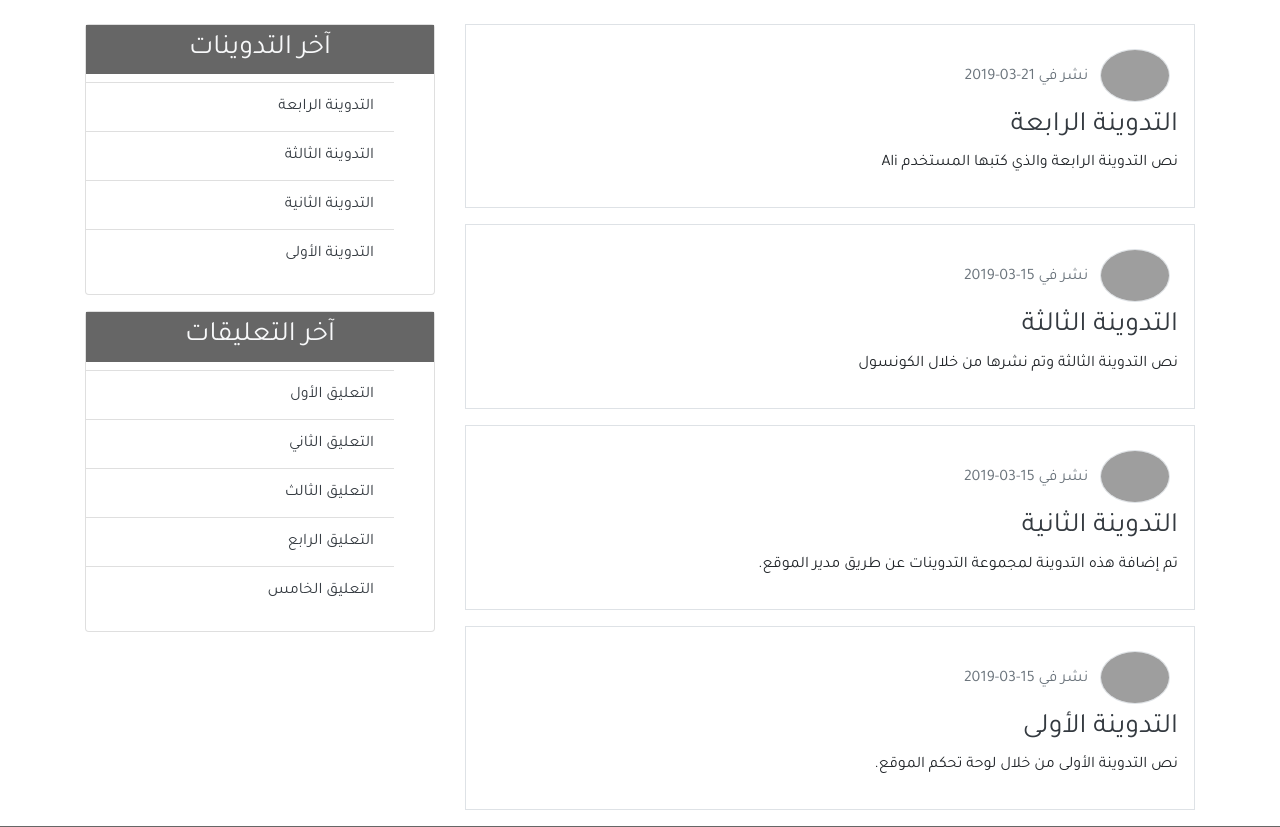
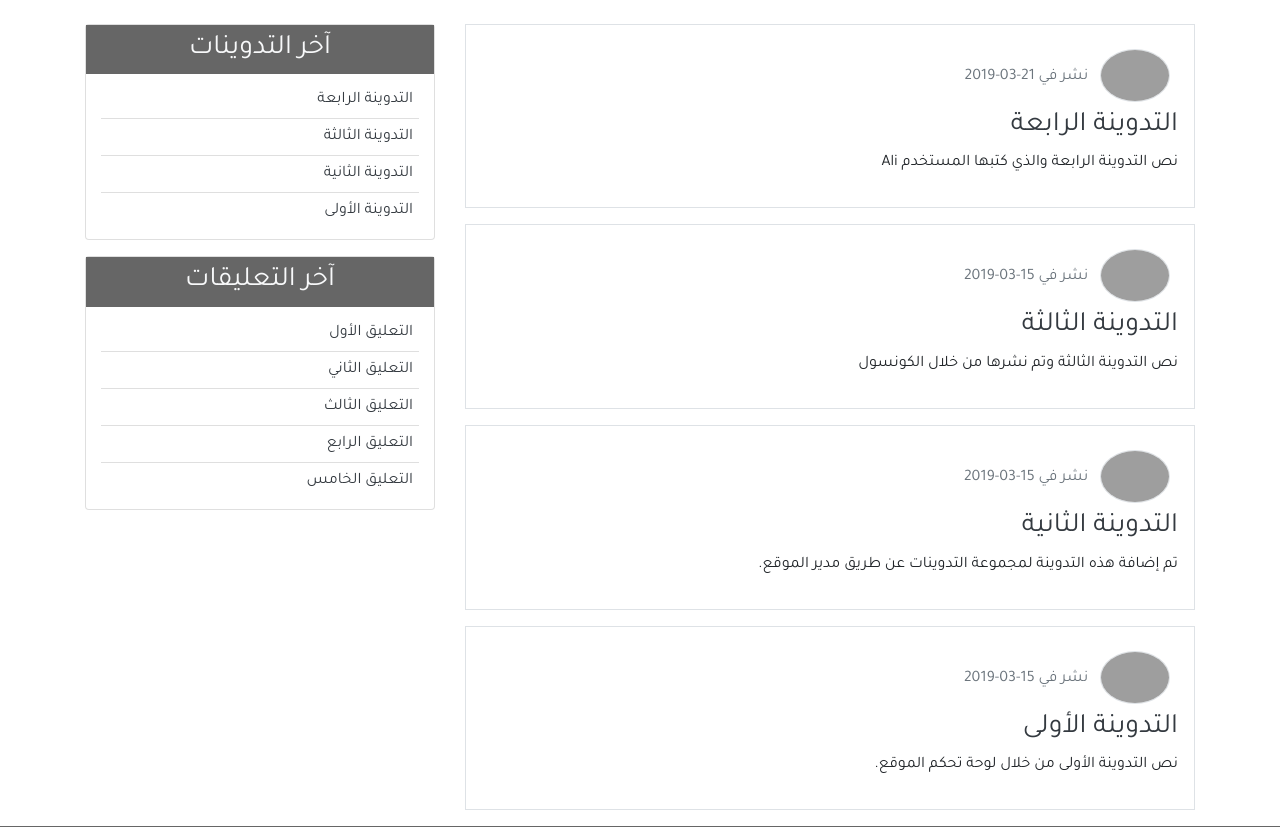
Before and after one commit to saidyahia/blog-django-ar, a Django app: page / in a window 1280 px wide. Shown: the part 57-884 px from the top of the page. Run offline with Django 3.2, Linux system fonts and the light colour scheme; data comes from the database, SQL or seed files in the repository; some libraries are stand-ins or nearby versions; grey boxes are pictures that could not be loaded.

Commit message:
Custemize style of sidebar

```diff
--- a/src/blog/static/blog/css/main.css
+++ b/src/blog/static/blog/css/main.css
@@ -24,3 +24,24 @@ body{
 .bg-light{
     background-color: #CCC !important;
 }
+
+/* Start Sidebar */
+.latest-post, .latest-comment{
+    padding: 0 15px;
+
+}
+.latest-post .latest-post-item, .latest-comment .latest-comment-item{
+    border-bottom: 1px dotted #CCC;
+    padding: 6px;
+}
+
+.latest-post li:first-child, .latest-comment li:first-child{
+    border-top: 0;
+}
+
+.latest-post li:last-child, .latest-comment li:last-child{
+    border-bottom: 0;
+    padding-bottom: 0;
+}
+
+/* End Sidebar */
```
